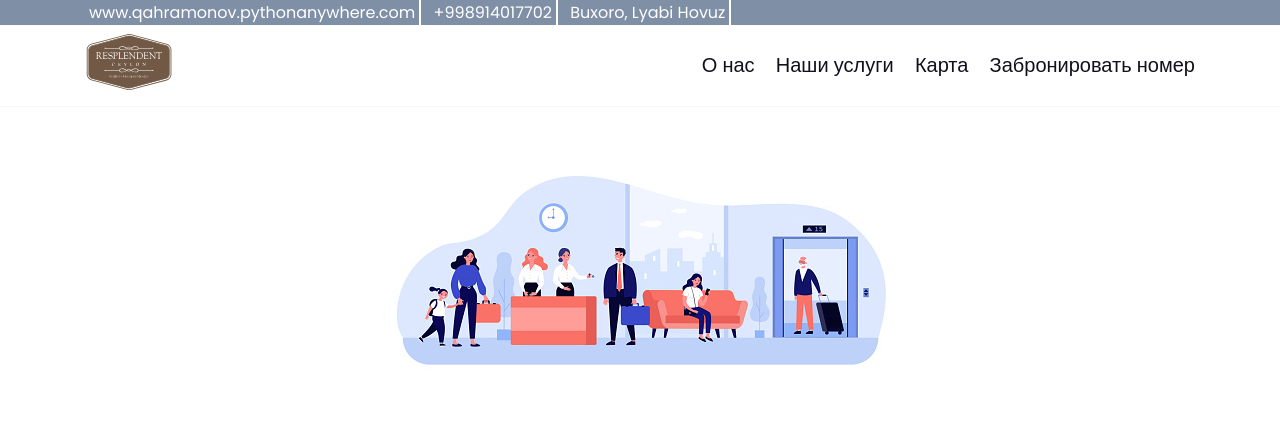
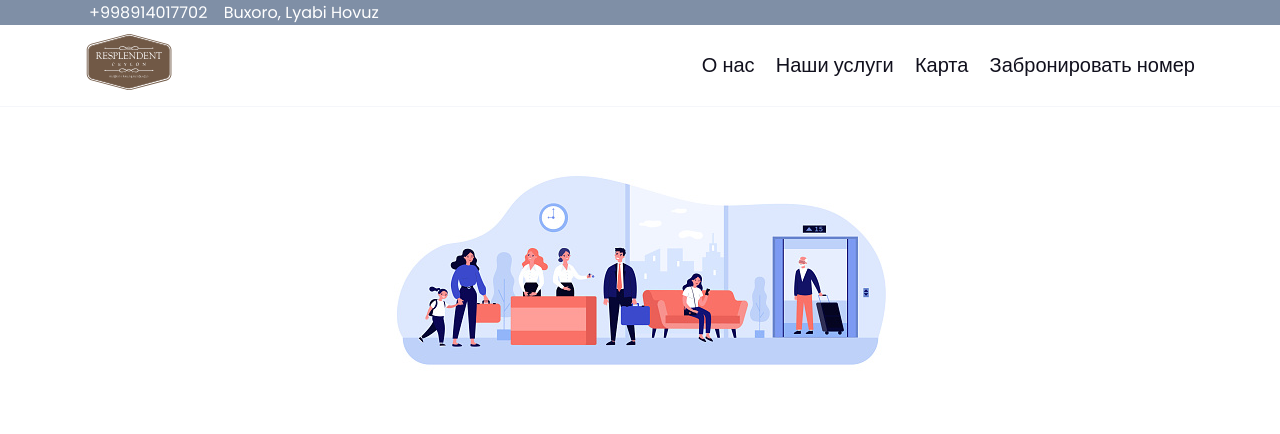
Before and after one commit to Kaxramonovravshan/hotel, a Django app: page / in a window 1280 px wide. Shown: the top 434 px of the page. Run offline with Django 4.2, Linux system fonts and the light colour scheme; some libraries are stand-ins or nearby versions.

Commit message:
finished full

```diff
--- a/demo/app/templates/base.html
+++ b/demo/app/templates/base.html
@@ -14,9 +14,8 @@
 <body>
     <div class="m-0 bg-grey w-100">
         <div class="container">
-            <a style="border-right: 2px solid #fff" class="text-white mr-1 p-1" href="#">www.qahramonov.pythonanywhere.com</a>
-            <a style="border-right: 2px solid #fff" class="text-white mr-1 p-1" href="#">+998914017702</a>
-            <a style="border-right: 2px solid #fff" class="text-white p-1" href="#">Buxoro, Lyabi Hovuz</a>
+            <a class="text-white mr-1 p-1" href="#">+998914017702</a>
+            <a class="text-white p-1" href="#">Buxoro, Lyabi Hovuz</a>
         </div>
     </div>
     <div>
@@ -25,7 +24,7 @@
                 <div onclick="handleToggle()" class="bars-container  mr-sm-3 d-none"  >
                     <div class='bars ' ></div>
                 </div>
-                <a class='logo mr-sm-auto' href="{% url 'index' %}">
+                <a class='logo ' href="{% url 'index' %}">
                     <img class="w-sm-25" src="{% static 'images/Logo-01.svg' %}" alt="" />
                 </a>
                 <div class="accaunt-navigator-container b-1 fs-20 fs-sm-16">
@@ -45,7 +44,7 @@
                             </a>
                             <i onclick="handleToggle()" class='fas fa-times'></i>
                         </div>
-                            <div class="b-1 fs-35 fs-sm-20 mt-3 px-3 py-2">
+                            <div class="b-1 fs-35 fs-sm-20 mt-3 px-3 py-2 grid-sm-1 gap-sm-1">
                                 <div><a href="#onas" class="mr-3 text-center mt-0 mb-2 text-dark-ocean"> О нас</a></div>
                                 <div><a href="#nashiuslugi" class="mr-3 text-center mt-0 mb-2 text-dark-ocean">Наши услуги</a></div>
                                 <div><a href="#karta" class="mr-3 text-center mt-0 mb-2 text-dark-ocean">Карта</a></div>
```
